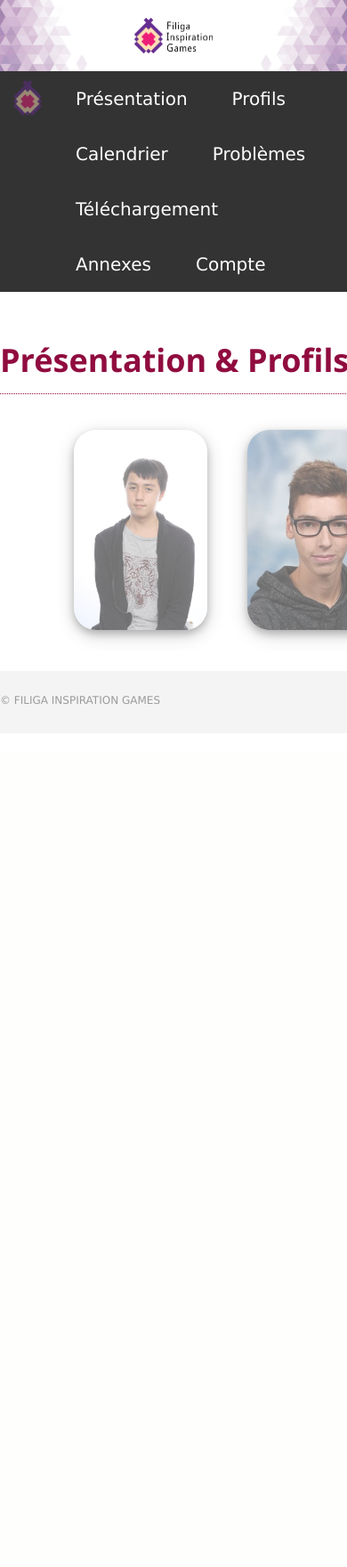
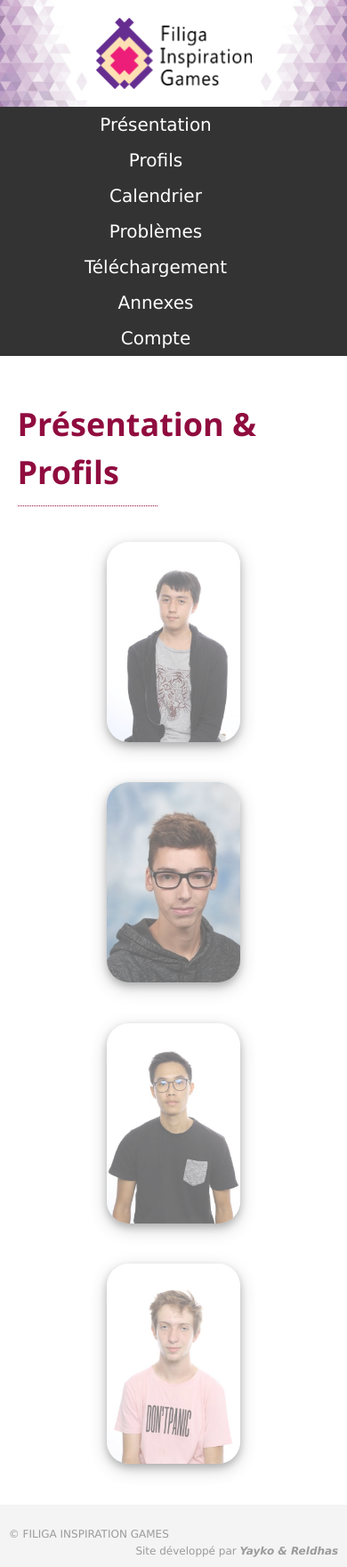
Before and after one commit to Yanisiman/Yanisiman.github.io, a PHP site: page /php/pages/profils.php in a window 390 px wide; the page is wider, and only the part inside the window is pictured. Shown: that part at 89% size. Before the commit the page ends 792 px from the top of that part, so only its background shows below. Run offline with PHP 8.4, Linux system fonts and the light colour scheme.

Commit message:
Some modifications

```diff
--- /dev/null
+++ b/css/responsive.css
@@ -0,0 +1,116 @@
+@media all and (max-width: 1020px)
+{
+	/******General********/
+    .content
+    {
+        width: 90%;
+    }
+
+	body{
+        font-size: 11px;
+    }
+
+	.content-small{
+        width: 90%;
+        font-size: 15px;
+    }
+
+	#logo>img{
+		width:50%;
+	}
+
+	#menu{
+        position: relative;
+    }
+
+	#menu>ul>li {
+        float: none;
+    }
+
+    #menu>ul>li a{
+        font-size: 20px !important;
+		padding:5px;
+		margin-left: -100px;
+    }
+
+    .fixed-width{
+        width: 95%;
+    }
+
+    .page-footer{
+        font-size: 15px;
+    }
+
+    .icon>a>img{
+        display: none;
+    }
+	/***********************/
+
+	.content#home{
+		width:90%;
+	}
+
+    .logo{
+        width: 30px;
+    }
+
+    #logiciel{
+        width: 70%;
+    }
+
+    #logiciel>td{
+        padding-left:10px;
+    }
+
+    .mySlides{
+        width: 90%;
+    }
+
+    .body{
+        width: 90%;
+    }
+    /******Programme********/
+    #t1{
+        width: 100%;
+        font-size: 9px;
+        padding-left:0px;
+    }
+    #t2{
+        width: 100%;
+        font-size: 9px;
+        position: relative;
+        padding-left:0px;
+    }
+
+    .maj>img{
+        width:350px;
+    }
+
+    .carre>img{
+        width:350px;
+    }
+
+    .carre>div{
+		text-align:left;
+        width:100%;
+    }
+
+	.carre>div>img{
+        width:350px;
+    }
+
+    /***********************/
+
+    iframe{
+        width: 100%;
+        height: 300px;
+    }
+
+    .logo{
+        display:inline;
+    }
+
+    #logiciel>td{
+        display: inline-block;
+    }
+}
--- a/login.php
+++ b/login.php
@@ -7,7 +7,7 @@
 		<link rel="icon" type="image/png" href="php/images/icon.png" />
         <link rel="stylesheet" href="css/site.css" />
         <link rel="stylesheet" href="php/css/login.css" />
-        <link rel="stylesheet" type="text/css" href="">
+        <link rel="stylesheet" type="text/css" href="css/responsive.css">
 		<title>Inscris-toi</title>
 	</head>
 
--- a/php/pages/accueil.php
+++ b/php/pages/accueil.php
@@ -46,8 +46,9 @@ $req->closeCursor(); // Termine le traitement de la requête
 <html>
 <head>
 <link rel="icon" type="image/png" href="../images/icon.png" />
-<link rel="stylesheet" href="../../css/site.css"/>
-<link rel="stylesheet" href="../../css/home.css"/>
+<link rel="stylesheet" href="css/site.css"/>
+<link rel="stylesheet" href="css/home.css"/>
+<link rel="stylesheet" type="text/css" href="css/responsive.css">
 <meta charset="utf-8"/>
 <title>FIG</title>
 </head>
--- a/php/pages/annexes.php
+++ b/php/pages/annexes.php
@@ -3,8 +3,9 @@
 <head>
 	<meta charset="utf-8">
 	<link rel="icon" type="image/png" href="../images/icon.png" />
-	<link rel="stylesheet" href="../../css/site.css"/>
-	<link rel="stylesheet" href="../../css/annexes.css"/>
+	<link rel="stylesheet" href="css/site.css"/>
+	<link rel="stylesheet" href="css/annexes.css"/>
+	<link rel="stylesheet" type="text/css" href="css/responsive.css">
 	<title>FIG - Annexes</title>
 </head>
 <body>
--- a/php/pages/compte.php
+++ b/php/pages/compte.php
@@ -88,7 +88,9 @@ $rep->closeCursor(); // Termine le traitement de la requête
 
     <head>
 		<meta charset="utf-8" />
-        <link rel="stylesheet" href="../../css/site.css" />
+        <link rel="stylesheet" href="css/site.css"/>
+		<link rel="stylesheet" href="css/annexes.css"/>
+		<link rel="stylesheet" type="text/css" href="css/responsive.css">
 		<title>Profil</title>
 	</head>
 
--- a/php/pages/presentation.php
+++ b/php/pages/presentation.php
@@ -2,8 +2,9 @@
 <html>
 <head>
 <link rel="icon" type="image/png" href="../images/icon.png" />
-<link rel="stylesheet" href="../../css/site.css"/>
-<link rel="stylesheet" href="../../css/presentation.css"/>
+<link rel="stylesheet" href="css/site.css"/>
+<link rel="stylesheet" href="css/annexes.css"/>
+<link rel="stylesheet" type="text/css" href="css/responsive.css">
 <meta charset="utf-8"/>
 <title>FIG - Présentation</title>
 </head>
--- a/php/pages/problemes.php
+++ b/php/pages/problemes.php
@@ -3,8 +3,9 @@
 <head>
 	<meta charset="utf-8">
 	<link rel="icon" type="image/png" href="../images/icon.png" />
-	<link rel="stylesheet" href="../../css/site.css"/>
-	<link rel="stylesheet" href="../../css/problemes.css"/>
+	<link rel="stylesheet" href="css/site.css"/>
+	<link rel="stylesheet" href="css/annexes.css"/>
+	<link rel="stylesheet" type="text/css" href="css/responsive.css">
 	<title>FIG - Problèmes</title>
 </head>
 <body>
--- a/php/pages/profils.php
+++ b/php/pages/profils.php
@@ -3,8 +3,9 @@
 <head>
 <link rel="icon" type="image/png" href="../images/icon.png" />
 <link rel="stylesheet" href="https://www.w3schools.com/w3css/4/w3.css"/>
-<link rel="stylesheet" href="../../css/site.css"/>
-<link rel="stylesheet" href="../../css/profils.css"/>
+<link rel="stylesheet" href="css/site.css"/>
+<link rel="stylesheet" href="css/annexes.css"/>
+<link rel="stylesheet" type="text/css" href="css/responsive.css">
 <meta charset="utf-8"/>
 <title>FIG - Profils</title>
 </head>
--- a/php/pages/programme.php
+++ b/php/pages/programme.php
@@ -3,8 +3,9 @@
 <head>
 	<meta charset="utf-8">
 	<link rel="icon" type="image/png" href="../images/icon.png" />
-	<link rel="stylesheet" href="../../css/site.css"/>
-	<link rel="stylesheet" type="text/css" href="../../css/programme.css"/>
+	<link rel="stylesheet" href="css/site.css"/>
+	<link rel="stylesheet" href="css/annexes.css"/>
+	<link rel="stylesheet" type="text/css" href="css/responsive.css">
 	<title>Cahier des Charges</title>
 </head>
 <body>
```
Also changed, not shown: css/programme.css (+12 -4 lines), css/site.css (+38 -4 lines), php/pages/telechargement.php (+5 -3 lines), 1 other file.
